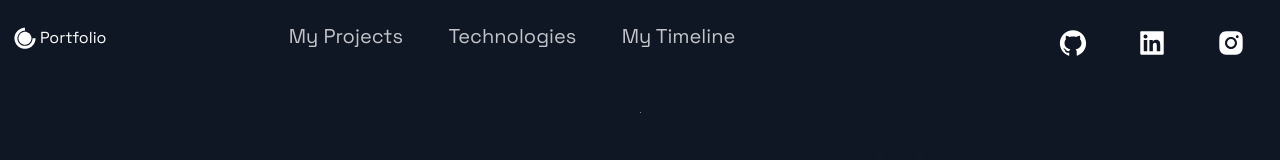
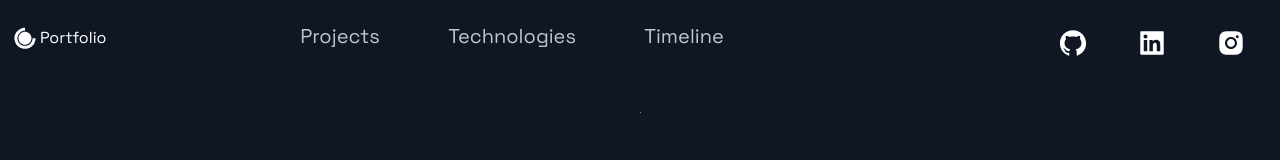
Before and after one commit to AmitCSE99/MyPortfolio, a Next.js app: page / in a window 1280 px wide. Shown: the top 160 px of the page. Built offline with nearby package versions, Linux system fonts and the light colour scheme.

Commit message:
Fixed styles

```diff
--- a/src/components/Header/Header.js
+++ b/src/components/Header/Header.js
@@ -30,7 +30,7 @@ const Header = () => (
     <Div2>
       <li>
         <Link href="#projects">
-          <NavLink>My Projects</NavLink>
+          <NavLink>Projects</NavLink>
         </Link>
       </li>
       <li>
@@ -40,7 +40,7 @@ const Header = () => (
       </li>
       <li>
         <Link href="#about">
-          <NavLink>My Timeline</NavLink>
+          <NavLink>Timeline</NavLink>
         </Link>
       </li>
     </Div2>
--- a/src/components/Header/HeaderStyles.js
+++ b/src/components/Header/HeaderStyles.js
@@ -15,10 +15,11 @@ export const Container = styled.div`
     grid-template-rows: repeat(2, 60px);
     grid-column-gap: 0.5rem;
     grid-row-gap: 0.5rem;
+    padding-top: 1rem;
   }
 `;
 export const Div1 = styled.div`
-  grid-area: 1 / 1 / 2 / 3;
+  grid-area: 1 / 1 / 2 / 2;
   display: flex;
   flex-direction: row;
   align-content: center;
@@ -34,13 +35,13 @@ export const Div2 = styled.div`
   justify-content: space-around;
   @media ${(props) => props.theme.breakpoints.sm} {
     grid-area: 2 / 2 / 3 / 5;
+    margin-bottom: 0;
   }
 `;
 export const Div3 = styled.div`
   grid-area: 1 / 5 / 2 / 6;
   display: flex;
   justify-content: space-around;
-  align-items: center;
   @media ${(props) => props.theme.breakpoints.sm} {
     align-items: center;
     grid-area: 1 / 4 / 2 / 6;
```
